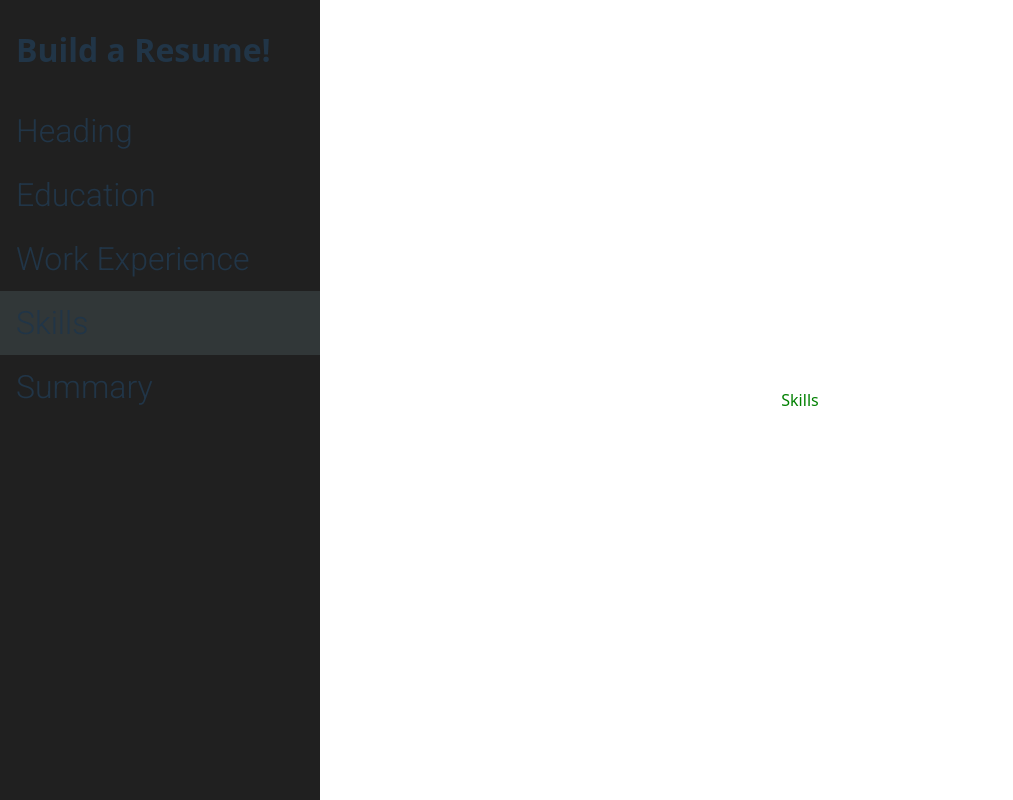
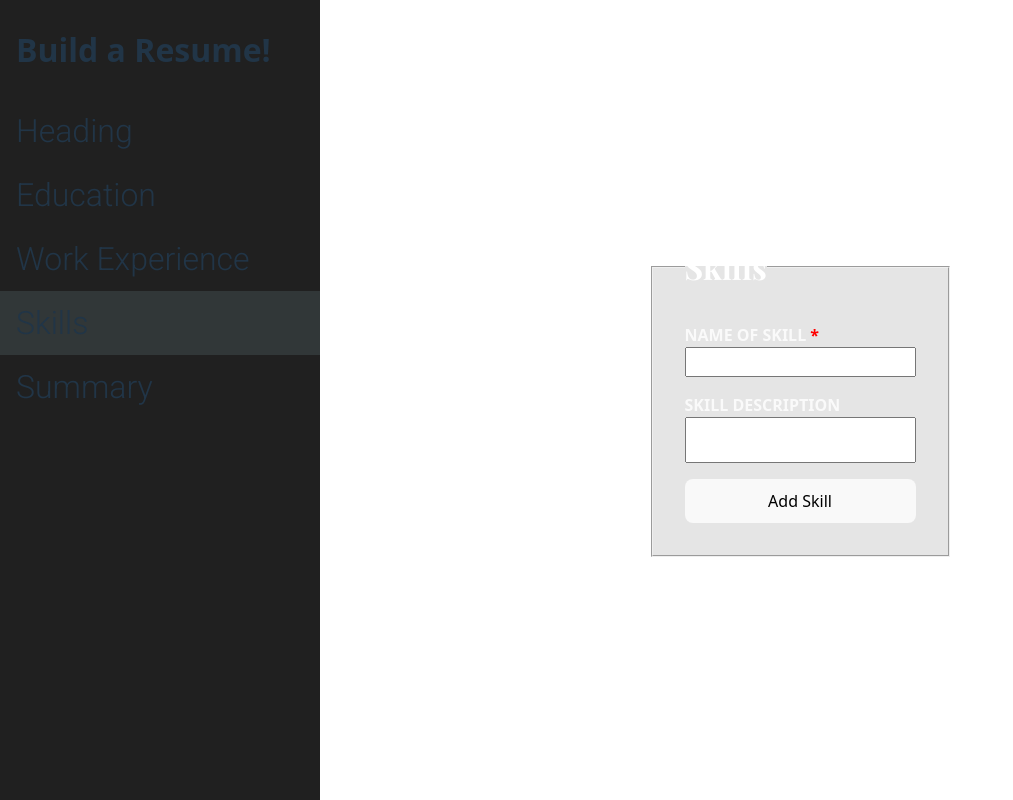
Before and after one commit to RobLaughlin/TOP-CV-App, a React (Vite) app: page / in a window 1280 px wide. Both pictures are taken after a click on the item "Skills". Shown: the whole page, without its empty margins (0-1013 px from the left). Built offline with nearby package versions, Linux system fonts and the light colour scheme.

Commit message:
Add basic skills form

```diff
--- a/src/components/SkillsForm.jsx
+++ b/src/components/SkillsForm.jsx
@@ -2,7 +2,41 @@ import React from "react";
 import "../styles/SkillsForm.css";
 
 function SkillsForm() {
-    return <div className="skillsForm">Skills</div>;
+    return (
+        <div className="skillsContainer formContainer">
+            <fieldset className="group">
+                <legend>Skills</legend>
+                <div className="grid">
+                    <div className="inputWrapper">
+                        <label htmlFor="SkillName" className="required">
+                            NAME OF SKILL
+                        </label>
+                        <input
+                            type="text"
+                            id="SkillName"
+                            name="SkillName"
+                            className="validate"
+                            required
+                            data-priority={1}
+                        />
+                    </div>
+                    <div className="inputWrapper">
+                        <label htmlFor="SkillDescrption">
+                            SKILL DESCRIPTION
+                        </label>
+                        <textarea
+                            name="SkillDescription"
+                            id="SkillDescription"
+                            data-priority={2}
+                        ></textarea>
+                    </div>
+                    <button className="addSkillBtn" type="button">
+                        Add Skill
+                    </button>
+                </div>
+            </fieldset>
+        </div>
+    );
 }
 
 export default SkillsForm;
--- a/src/styles/SkillsForm.css
+++ b/src/styles/SkillsForm.css
@@ -1,3 +1,8 @@
-.skillsForm {
-    color: green;
+.skillsContainer .grid {
+    display: grid;
+    gap: 16px;
 }
+
+.skillsContainer #SkillDescription {
+    resize: none;
+}
```
